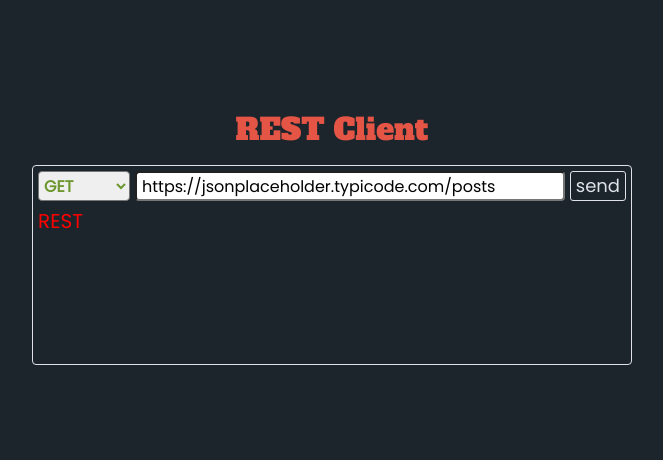
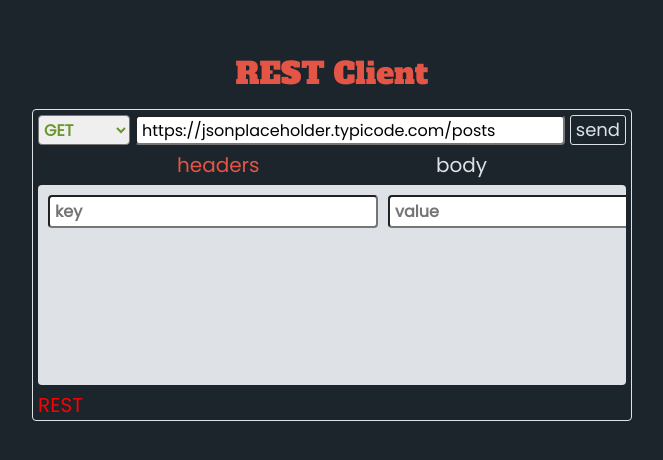
Before and after one commit to annaAzh/graphiql-app, a Next.js app: page / in a window 1280 px wide. Shown: the part 160-620 px from the top of the page, without its empty margins (308-971 px from the left). Built offline with nearby package versions, Linux system fonts and the light colour scheme.

Commit message:
feat/010: implement an editor for headers and body
* feat: add headers editor

* feat: add body editor

```diff
--- /dev/null
+++ b/src/features/HeadersEditor/index.ts
@@ -0,0 +1 @@
+export { HeadersEditor } from './ui/HeadersEditor';
--- /dev/null
+++ b/src/features/HeadersEditor/ui/HeadersEditor.module.scss
@@ -0,0 +1,26 @@
+@import '../../../shared/styles/common.scss';
+
+.keyAndValue {
+  @include flex($flexDirection: column, $gap: 10px);
+  background: var(--main-color-1);
+  color: var(--main-color-4);
+  border-radius: 4px;
+  padding: 10px;
+  height: 200px;
+  overflow-y: auto;
+  scrollbar-width: thin;
+  scrollbar-color: var(--main-color-3) var(--main-color-1);
+}
+
+.line {
+  @include flex(space-between, $gap: 10px);
+
+  input {
+    @include flex($flexGrow: 1);
+    border-radius: 4px;
+    font-size: 16px;
+    font-family: 'Poppins';
+    font-weight: bold;
+    padding: 2px 5px;
+  }
+}
--- /dev/null
+++ b/src/features/HeadersEditor/ui/HeadersEditor.tsx
@@ -0,0 +1,47 @@
+import { FC, useEffect, useState } from 'react';
+import style from './HeadersEditor.module.scss';
+import { HeadersItem } from 'shared/types/restful';
+
+interface HeadersEditorProps {
+  initialValue?: HeadersItem[];
+  callback: (value: HeadersItem[]) => void;
+}
+
+export const HeadersEditor: FC<HeadersEditorProps> = ({
+  initialValue,
+  callback,
+}) => {
+  const [data, setData] = useState<HeadersItem[]>(initialValue || [{}]);
+
+  const setValue = (key: keyof HeadersItem, index: number, value: string) => {
+    if (index === data.length - 1) setData((prev) => [...prev, {}]);
+    setData((prev) => {
+      const newValue = [...prev];
+      newValue.splice(index, 1, { ...data[index], [key]: value });
+      return newValue;
+    });
+  };
+
+  useEffect(() => callback(data), [data]);
+
+  return (
+    <div className={style.keyAndValue}>
+      {new Array(data.length).fill(null).map((_, index) => (
+        <div className={style.line} key={index}>
+          <input
+            type="text"
+            placeholder="key"
+            onChange={(e) => setValue('key', index, e.target.value)}
+            value={data[index].key || ''}
+          />
+          <input
+            type="text"
+            placeholder="value"
+            onChange={(e) => setValue('value', index, e.target.value)}
+            value={data[index].value || ''}
+          />
+        </div>
+      ))}
+    </div>
+  );
+};
--- a/src/shared/types/restful.ts
+++ b/src/shared/types/restful.ts
@@ -1,11 +1,11 @@
 interface RestfulType {
   url?: string;
   type?: string;
-  headers?: KeyAndValueItem[];
+  headers?: HeadersItem[];
   body?: string;
 }
 
-interface KeyAndValueItem {
+interface HeadersItem {
   key?: string;
   value?: string;
 }
@@ -26,7 +26,7 @@ interface RestResponse {
 
 export {
   type RestfulType,
-  type KeyAndValueItem,
+  type HeadersItem,
   type ValidMethods,
   type RestResponse,
 };
--- /dev/null
+++ b/src/widgets/Restful/ui/PropsArea/PropsArea.module.scss
@@ -0,0 +1,28 @@
+@import '../../../../shared/styles/common.scss';
+
+.headers {
+  @include flex(center, $gap: 30%);
+
+  p:hover:not(.active) {
+    cursor: pointer;
+  }
+
+  .active {
+    pointer-events: none;
+    color: var(--red);
+  }
+}
+
+.textArea {
+  width: 100%;
+  min-height: 200px;
+  background: var(--main-color-1);
+  color: var(--main-color-4);
+  border-radius: 4px;
+  padding: 10px;
+  font-family: 'Poppins';
+  font-size: 18px;
+  font-weight: bold;
+  resize: vertical;
+  max-height: 300px;
+}
--- /dev/null
+++ b/src/widgets/Restful/ui/PropsArea/PropsArea.tsx
@@ -0,0 +1,59 @@
+import { FC, useState } from 'react';
+import style from './PropsArea.module.scss';
+import {
+  UseFormSetValue,
+  FieldValues,
+  UseFormWatch,
+  UseFormRegister,
+} from 'react-hook-form';
+import { HeadersItem, RestfulType } from 'shared/types/restful';
+import { HeadersEditor } from 'features/HeadersEditor';
+
+const headers: (keyof Pick<RestfulType, 'headers' | 'body'>)[] = [
+  'headers',
+  'body',
+];
+
+interface PropsAreaProps {
+  setValue: UseFormSetValue<FieldValues>;
+  watch: UseFormWatch<FieldValues>;
+  register: UseFormRegister<RestfulType>;
+}
+
+export const PropsArea: FC<PropsAreaProps> = ({
+  setValue,
+  watch,
+  register,
+}) => {
+  const [activeHeader, setActiveHeader] = useState(headers[0]);
+  const initHeaders = watch('headers');
+  const initBody = watch('body');
+
+  const updateHeaders = (value: HeadersItem[]) => setValue('headers', value);
+
+  return (
+    <>
+      <div className={style.headers}>
+        {headers.map((header, i) => (
+          <p
+            key={i}
+            className={activeHeader === header ? style.active : undefined}
+            onClick={() => setActiveHeader(header)}
+          >
+            {header}
+          </p>
+        ))}
+      </div>
+      {activeHeader === 'headers' ? (
+        <HeadersEditor initialValue={initHeaders} callback={updateHeaders} />
+      ) : (
+        <textarea
+          className={style.textArea}
+          placeholder="Enter your body"
+          {...register('body')}
+          value={initBody}
+        ></textarea>
+      )}
+    </>
+  );
+};
--- a/src/widgets/Restful/ui/Restful.tsx
+++ b/src/widgets/Restful/ui/Restful.tsx
@@ -6,6 +6,7 @@ import { useRouter } from 'next/navigation';
 import { DEFAULT_URL_EXAMPLE, VALID_METHODS } from 'shared/constants';
 import { encode64 } from 'shared/lib/dataConverters';
 import { RestfulType } from 'shared/types/restful';
+import { PropsArea } from './PropsArea/PropsArea';
 
 interface RestfulProps {
   children: ReactNode;
@@ -68,6 +69,7 @@ export const Restful: FC<RestfulProps> = ({ children }) => {
             send
           </button>
         </div>
+        <PropsArea setValue={setValue} watch={watch} register={register} />
         <div>{children}</div>
       </form>
     </div>
```
